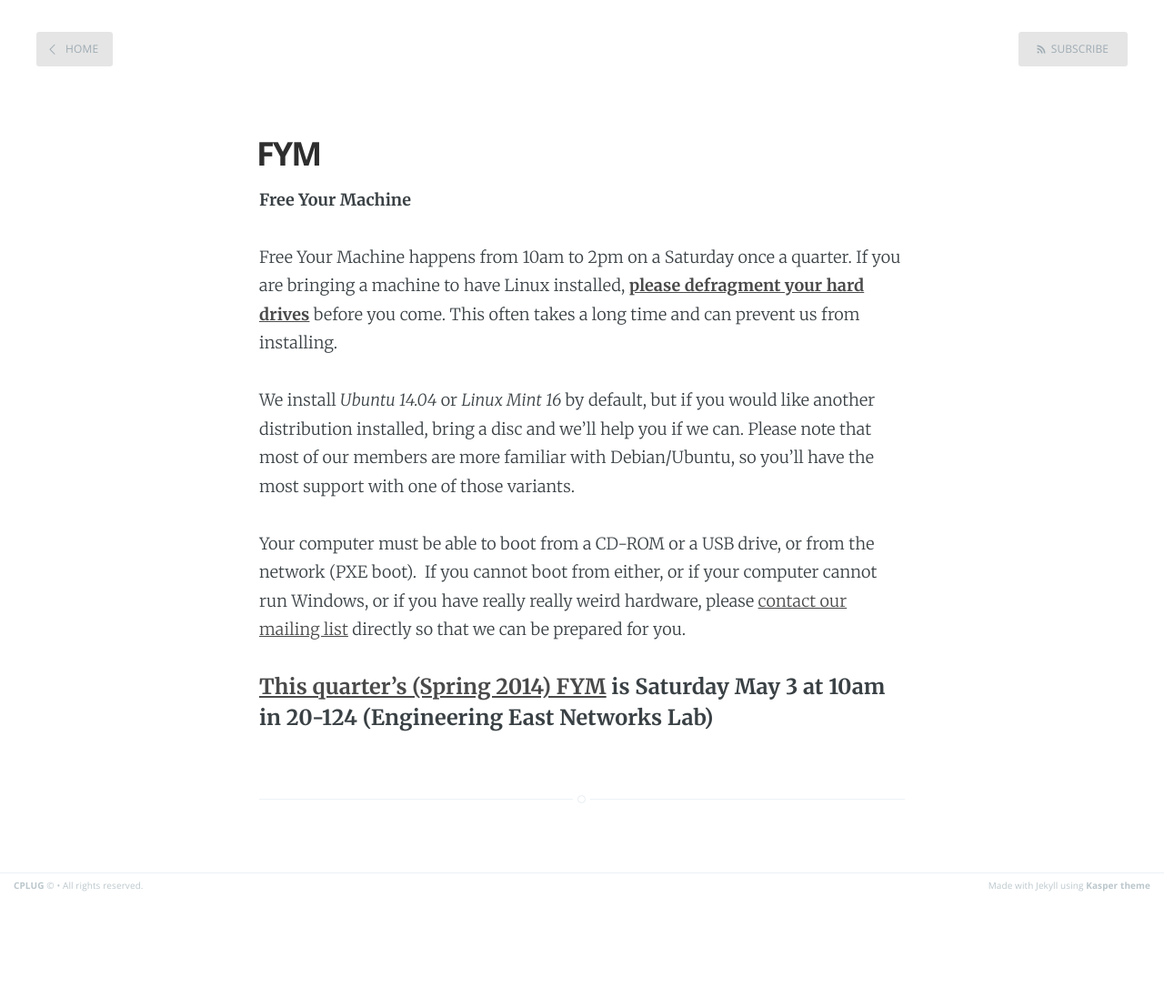
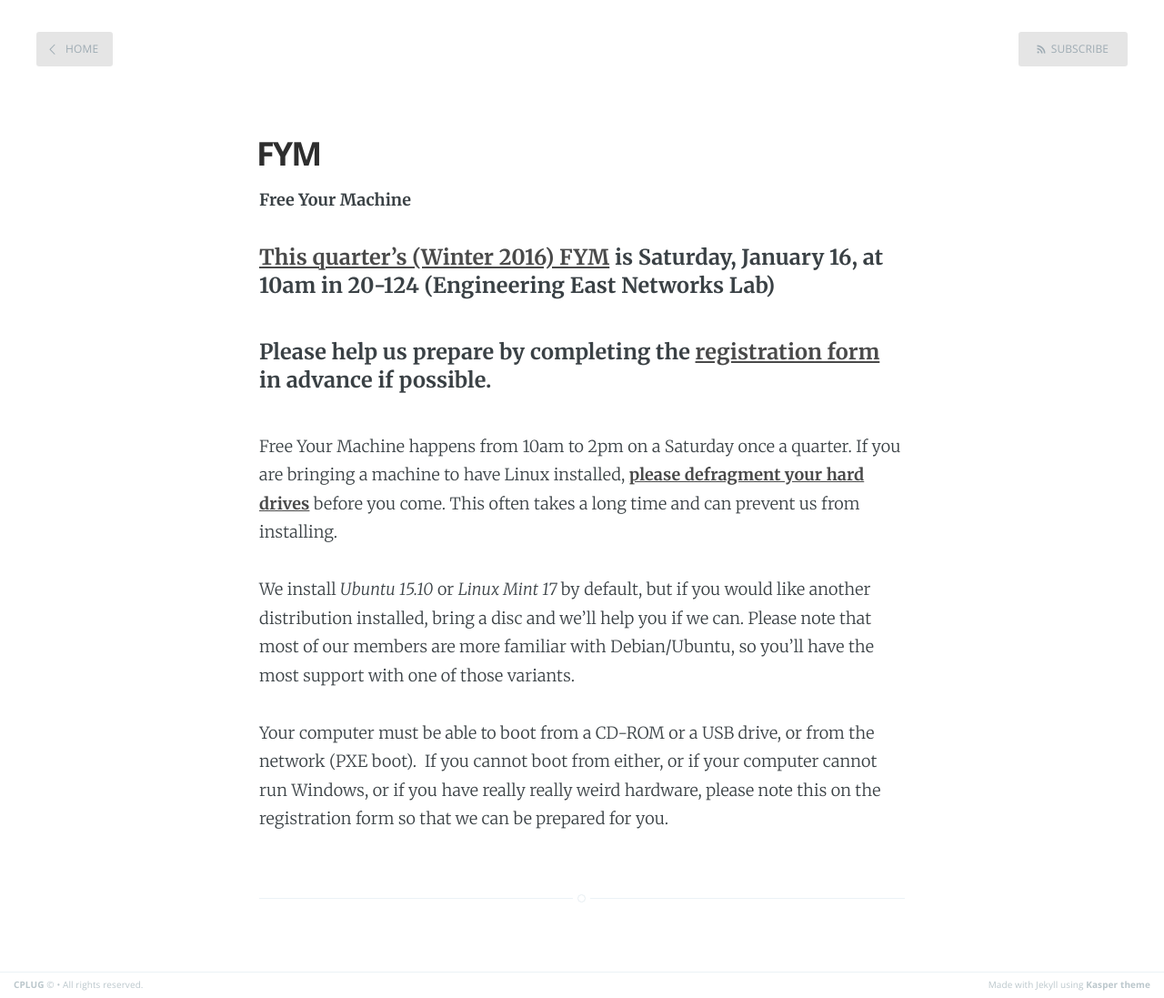
Before and after one commit to CPLUG/cplug.org-old, a Jekyll site: the page built from events/fym.md, in a window 1280 px wide. Shown: the whole page at 91% size. Built offline with Jekyll 4.4.1, drawn with Linux system fonts in a browser that asks for light colours; nearby versions of some CDN libraries; Markdown is read by kramdown in place of the engine named in the settings; before the commit the page ends 987 px from its top, so only the background shows below that.

Commit message:
Update FYM page

```diff
--- a/events/fym.md
+++ b/events/fym.md
@@ -6,13 +6,19 @@ redirect_from: /fym/
 ---
 **Free Your Machine**
 
+<div style="font-size: 130%; font-weight: bold;">
+<p>
+<a href="/2016/01/11/winter-2016/">This quarter&#8217;s (Winter 2016) FYM</a> is Saturday, January 16, at 10am in 20-124 (Engineering East Networks Lab)
+</p>
+<p>
+Please help us prepare by completing the <a href="https://docs.google.com/forms/d/1x3WBUHN2qpxEeuqeiglT3xHEd74yyTKyY0bDXKTdStY/viewform">registration form</a> in advance if possible.
+</p>
+</div>
+
 Free Your Machine happens from 10am to 2pm on a Saturday once a quarter. If you are bringing a machine to have Linux installed, [**please defragment your hard drives**][1] before you come. This often takes a long time and can prevent us from installing.
 
-We install *Ubuntu 14.04* or *Linux Mint 16 *by default, but if you would like another distribution installed, bring a disc and we&#8217;ll help you if we can. Please note that most of our members are more familiar with Debian/Ubuntu, so you&#8217;ll have the most support with one of those variants.
+We install *Ubuntu 15.10* or *Linux Mint 17 *by default, but if you would like another distribution installed, bring a disc and we&#8217;ll help you if we can. Please note that most of our members are more familiar with Debian/Ubuntu, so you&#8217;ll have the most support with one of those variants.
 
-Your computer must be able to boot from a CD-ROM or a USB drive, or from the network (PXE boot).  If you cannot boot from either, or if your computer cannot run Windows, or if you have really really weird hardware, please [contact our mailing list][2] directly so that we can be prepared for you.
-
-<span style="font-size: 130%; font-weight: bold;"><a href="/2013/01/17/fym-winter-2013/">This quarter&#8217;s (Spring 2014) FYM</a> is Saturday May 3 at 10am in 20-124 (Engineering East Networks Lab)</span>
+Your computer must be able to boot from a CD-ROM or a USB drive, or from the network (PXE boot).  If you cannot boot from either, or if your computer cannot run Windows, or if you have really really weird hardware, please note this on the registration form so that we can be prepared for you.
 
  [1]: http://windows.microsoft.com/en-US/windows-vista/Improve-performance-by-defragmenting-your-hard-disk
- [2]: http://lists.cplug.org/mailman/listinfo/cplug
```
